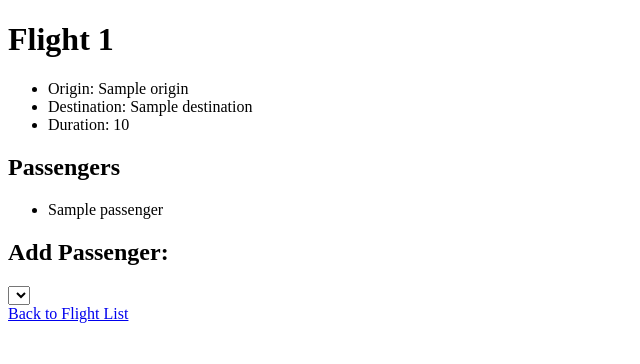
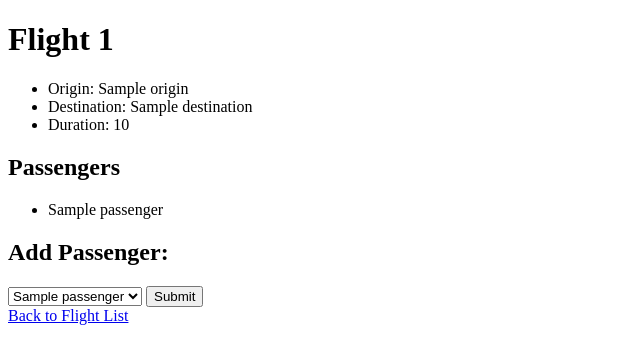
Before and after one commit to ArunimaShukla03/airways, a Django app: template airline/flights/templates/flights/flight.html in a window 1280 px wide. Shown: the top 364 px of the page, without its empty margins (0-640 px from the left). Run offline with Django 4.2, Linux system fonts and the light colour scheme; the template is opened without the code that fills it: most values are stand-ins (such as "Sample title", 1, 10 or a date in 2020); lists and menus that the app fills with data are empty.

Commit message:
flight booking form

```diff
--- a/airline/flights/templates/flights/flight.html
+++ b/airline/flights/templates/flights/flight.html
@@ -23,8 +23,11 @@
 <form action="{% url 'book' flight.id %}" method="post">
     {% csrf_token %}
     <select name="passenger">
-
+        {% for passenger in non_passengers %}
+        <option value="{{ passenger.id }}">{{ passenger }}</option>
+        {% endfor %}
     </select> <!--This is to give a dropdown menu. This would consist a bunch of options and amongst it, one option will be for everyone who isn't a passenger on this flight.-->
+    <input type="submit">
 </form>
 
     <a href="{% url 'index' %}">Back to Flight List</a>
```
